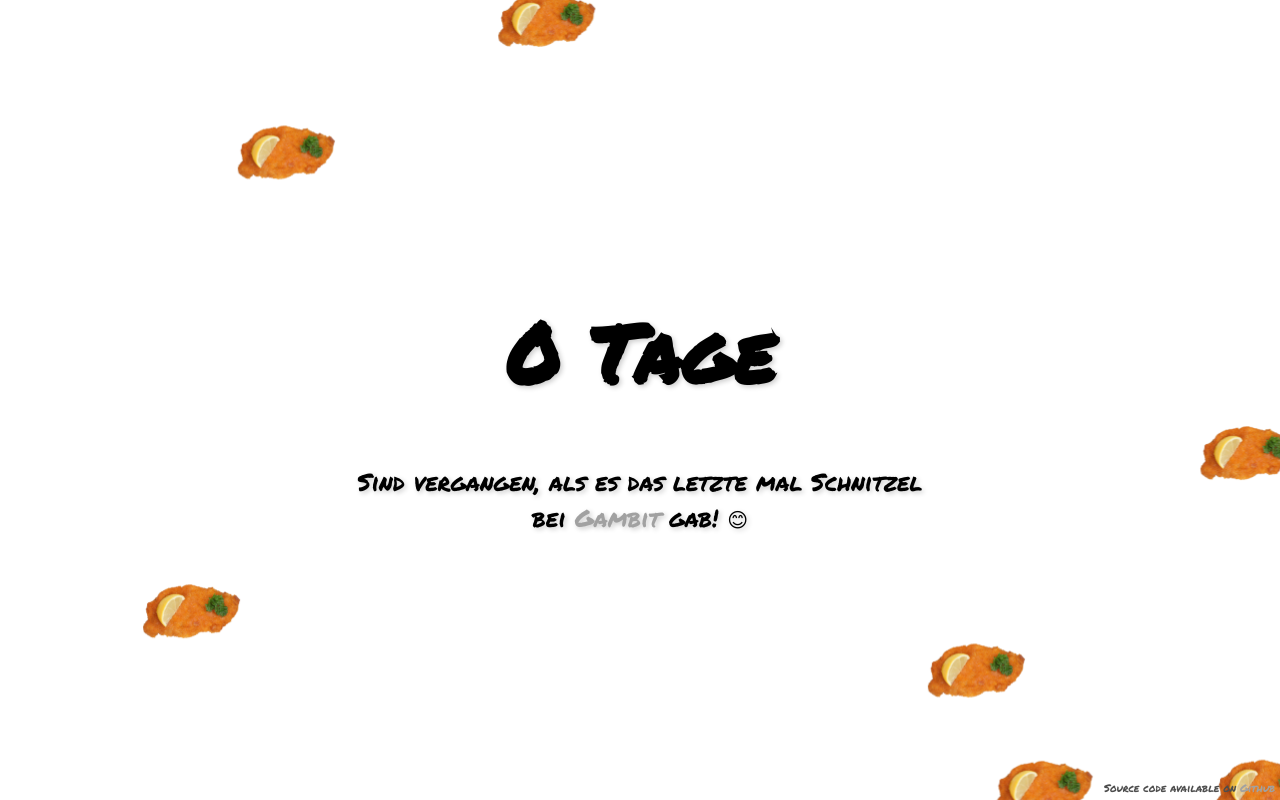
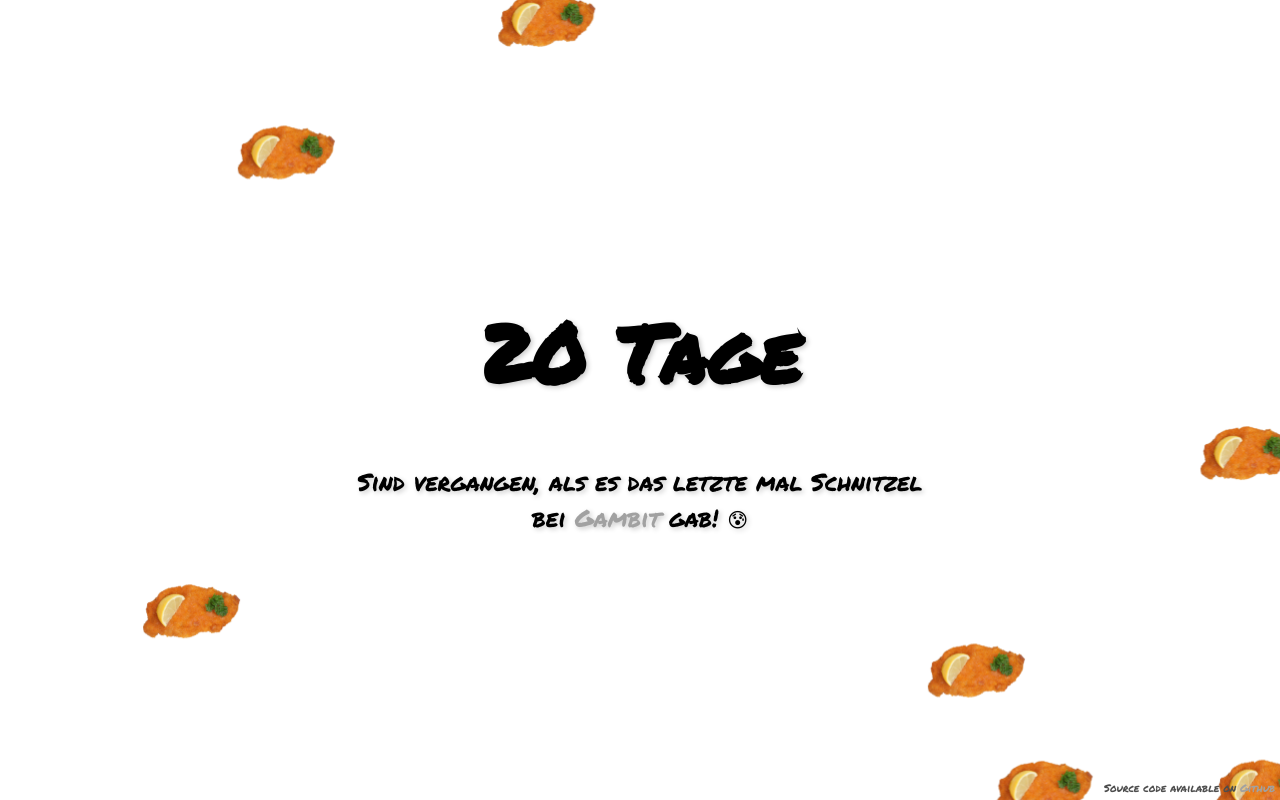
Before and after one commit to bastilimbach/wanngabesdasletztemalschnitzel.de, a plain HTML site: page index.html in a window 1280 px wide. Drawn offline with Linux system fonts and the light colour scheme.

Commit message:
Revert "[Bot] :tada: Update lastDateOfSchnitzel"
This reverts commit d951fb00846b2c64864da6f7fb36d915cd75bb1e.

```diff
--- a/index.html
+++ b/index.html
@@ -41,7 +41,7 @@
     </small>
   </div>
   <script type="text/javascript ">
-    var lastDateOfSchnitzel = new Date(1535288834129)
+    var lastDateOfSchnitzel = new Date('08/07/2018')
     var emojis = ['😊', '🙄', '🤨', '😢', '😰', '😭']
     var emotion;
 
```
